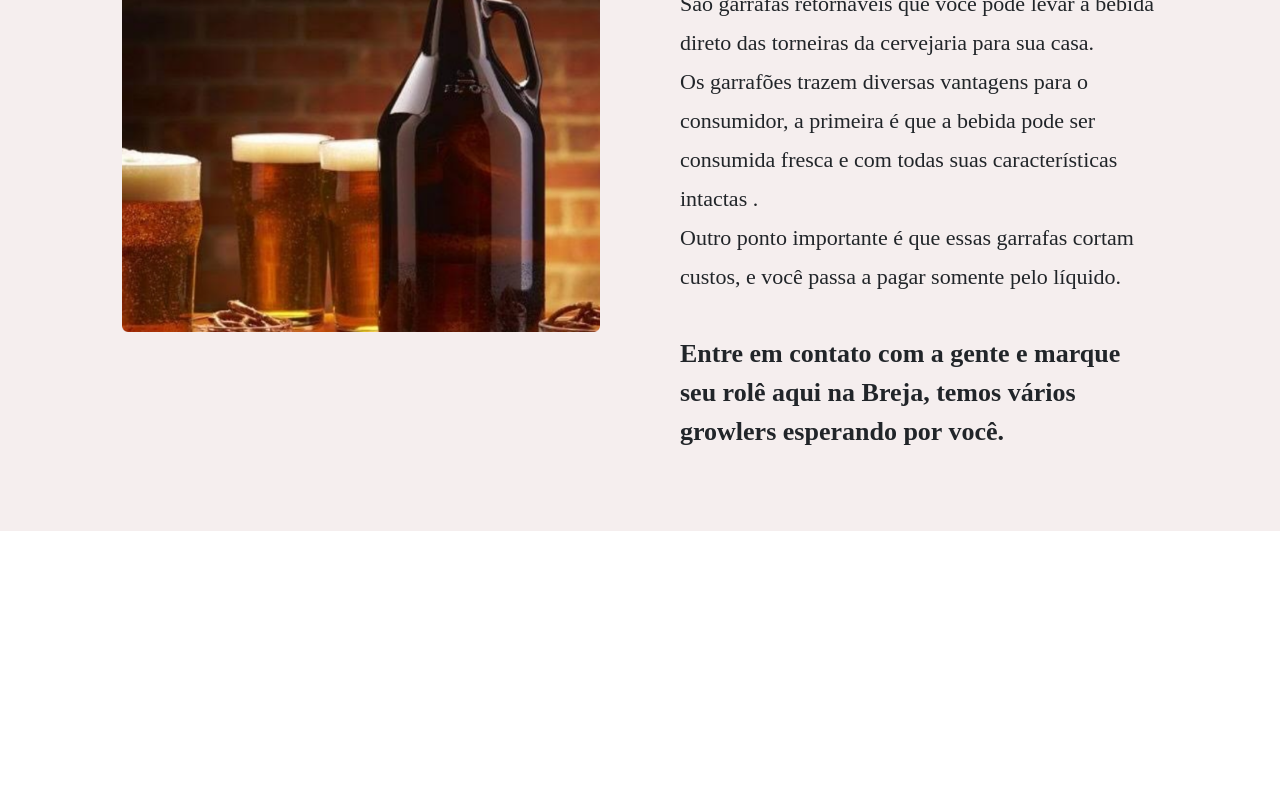
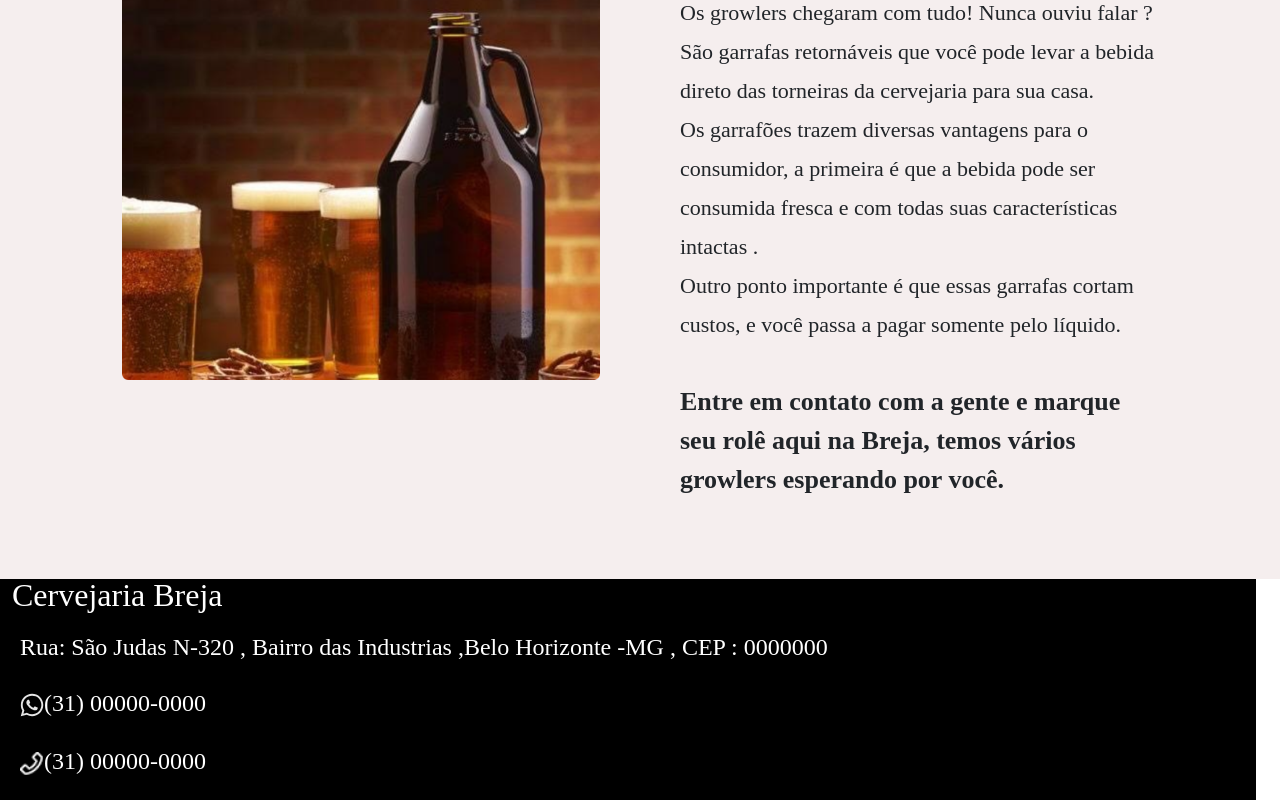
Before and after one commit to OrcFofa/HandOn5, a React (Create React App) app: page /growler in a window 1280 px wide. Shown: the part 263-1063 px from the top of the page. Before the commit the page ends 800 px from the top, so only its background shows below. Built offline with nearby package versions, Linux system fonts and the light colour scheme; a web font is replaced by a local one.

Commit message:
add footer.

```diff
--- a/src/pages/Growler.js
+++ b/src/pages/Growler.js
@@ -1,6 +1,7 @@
 import Menu from "../components/Header/Menu"
 import ImgGrowler  from "../assets/img/imggrowler.png"
-import { ButtonComeBack } from "../components/Cart/ButtonComeBack"
+import { ButtonComeBack } from "../components/ButtonComeBack/ButtonComeBack"
+import Footer from "../components/Footer/Footer"
 import "../styles/growler.css"
 
 
@@ -35,6 +36,7 @@ export default function Growler() {
   </div>
 </div>
 </section>
+<Footer/>
   </>
     )
 }
```
